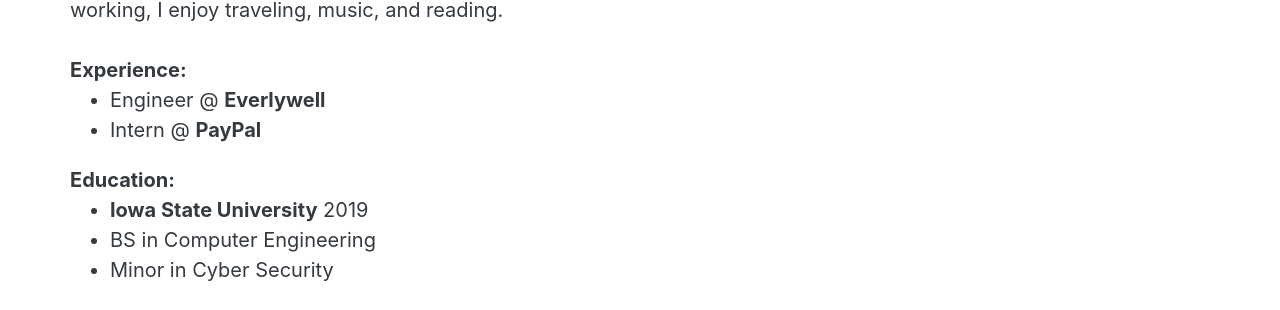
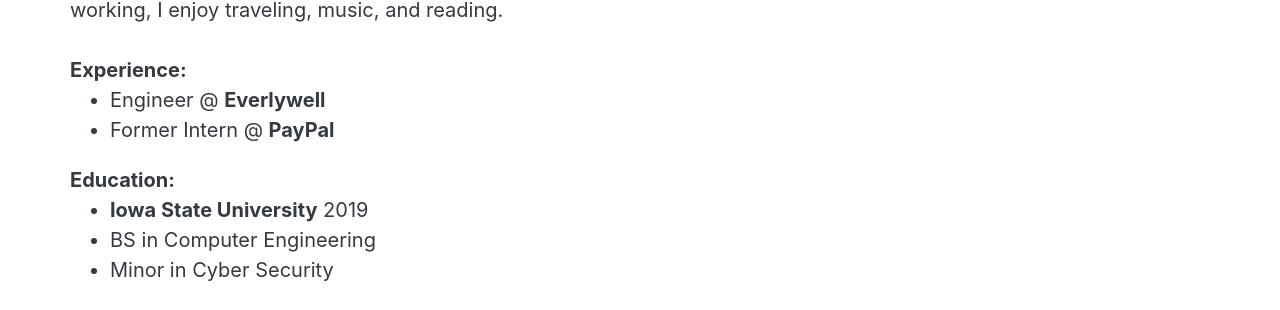
Before and after one commit to takasoft/takasoft.github.io, a Jekyll site: the page built from index.html, in a window 1280 px wide. Shown: the part 360-670 px from the top of the page. Built offline with Jekyll 4.4.1, drawn with Linux system fonts in a browser that asks for light colours.

Commit message:
Update index.html

```diff
--- a/index.html
+++ b/index.html
@@ -23,7 +23,7 @@
     <div class="row">
       <ul>
         <li>Engineer @ <b>Everlywell</b></li>
-        <li>Intern @ <b>PayPal</b></li>
+        <li>Former Intern @ <b>PayPal</b></li>
       </ul>
     </div>
 
```
